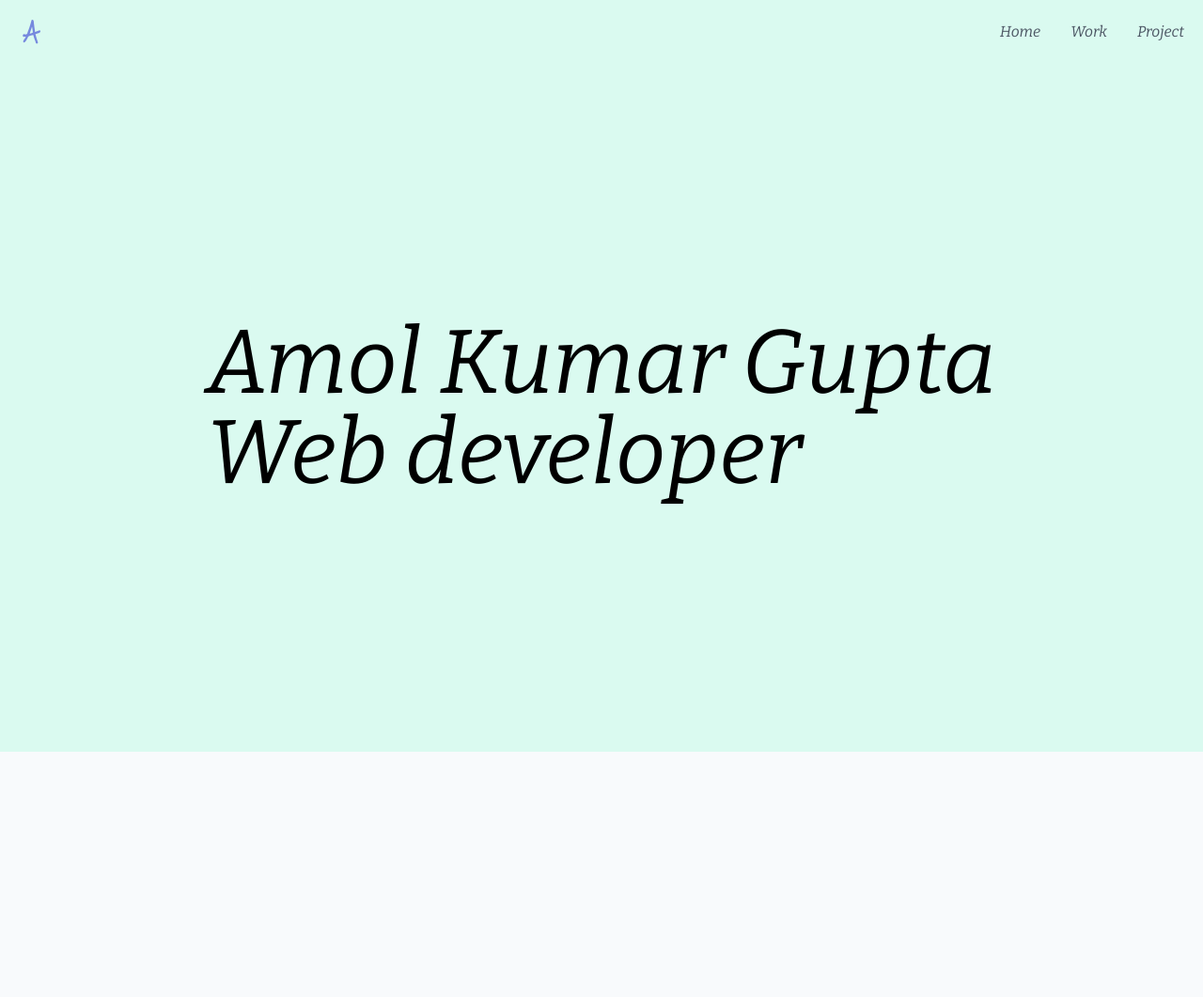
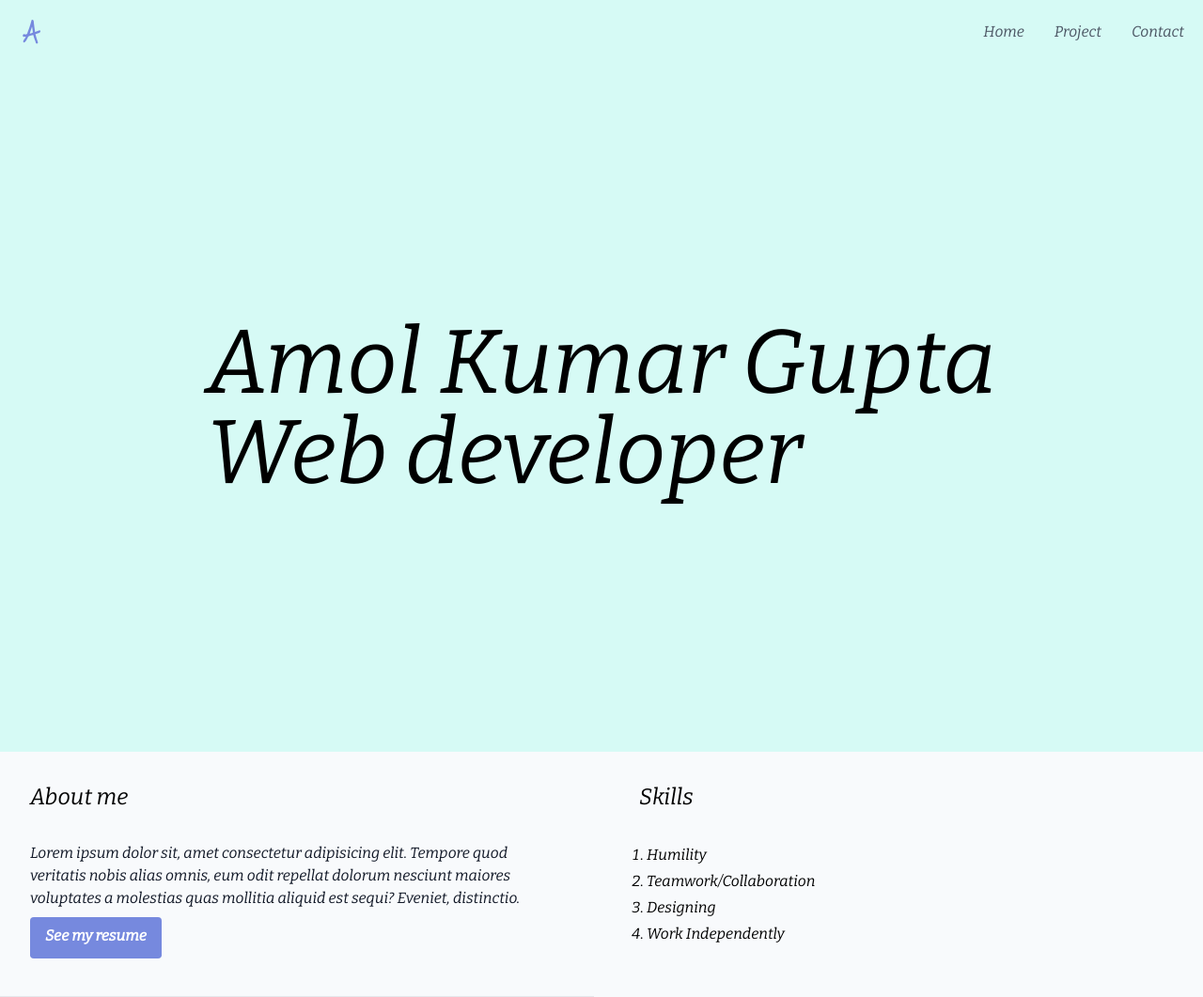
Before and after one commit to AmolKumarGupta/portfolio, a React (Create React App) app: page /home in a window 1280 px wide. Shown: the whole page at 94% size. Before the commit the page ends 800 px from the top, so only its background shows below. Built offline with nearby package versions, Linux system fonts and the light colour scheme; no server answers.

Commit message:
add: Home page

```diff
--- a/public/index.html
+++ b/public/index.html
@@ -25,6 +25,23 @@
       Learn how to configure a non-root public URL by running `npm run build`.
     -->
     <title>Amol kumar gutpa - Portfolio</title>
+
+    <!-- Open Graph / Facebook -->
+    <meta property="og:type" content="website">
+    <meta property="og:url" content="https://amol.pages.dev/">
+    <meta property="og:title" content="Amol kumar gutpa - Portfolio">
+    <meta property="og:description" content="Amol kumar gutpa - Portfolio">
+    <meta property="og:image" content="%PUBLIC_URL%/favicon.svg">
+    <meta property="og:image:width" content="400" />
+    <meta property="og:image:height" content="300" />
+
+    <!-- Twitter -->
+    <meta property="twitter:card" content="summary_large_image">
+    <meta property="twitter:url" content="https://amol.pages.dev/">
+    <meta property="twitter:title" content="Amol kumar gutpa - Portfolio">
+    <meta property="twitter:description" content="Amol kumar gutpa - Portfolio">
+    <meta property="twitter:image" content="%PUBLIC_URL%/favicon.svg">
+
     <link rel="preconnect" href="https://fonts.googleapis.com">
     <link rel="preconnect" href="https://fonts.gstatic.com" crossorigin>
     <link href="https://fonts.googleapis.com/css2?family=Bitter:ital@1&display=swap" rel="stylesheet">
--- a/src/App.js
+++ b/src/App.js
@@ -1,5 +1,6 @@
 import { Route, Routes } from "react-router-dom";
 import Front from "./components/Front";
+import Home from "./components/home/Home";
 import Project from "./components/Project";
 import Quote from "./components/Quote";
 import Test from "./Test";
@@ -21,7 +22,7 @@ function App() {
         <Project repos={repos}/>
         </div>
       }/>
-
+      <Route path="/home" element={<Home/>} />
       <Route path="/test" element={<Test/>} />
     </Routes>
     </>
--- /dev/null
+++ b/src/components/home/Home.jsx
@@ -0,0 +1,30 @@
+
+const Home = ()=> {
+
+    return (
+        <>
+        <div className="container mx-auto">
+            <div className="grid md:grid-cols-2 grid-cols-1 md:gap-4">
+                <div className="px-8 py-8 border-b md:none">
+                    <h4 className="text-2xl font-medium pb-8">About me</h4>
+                    <p className="text-gray-900 leading-6">
+                        Lorem ipsum dolor sit, amet consectetur adipisicing elit. Tempore quod veritatis nobis alias omnis, eum odit repellat dolorum nesciunt maiores voluptates a molestias quas mollitia aliquid est sequi? Eveniet, distinctio.
+                    </p>
+                    <button className="bg-[#7689de] text-white hover:bg-[#6b7dcb] font-bold py-2 px-4 border-b-4 border-[#7689de] hover:border-[#6b7dcb] rounded my-2">See my resume</button>
+                </div>
+                <div className="px-8 py-8">
+                    <h4 className="text-2xl font-medium pb-8">Skills</h4>
+                    <ol className="ml-2 font-medium leading-7 list-decimal">
+                        <li>Humility</li>
+                        <li>Teamwork/Collaboration</li>
+                        <li>Designing</li>
+                        <li>Work Independently</li>
+                    </ol>
+                </div>
+            </div>
+        </div>
+        </>
+    );
+}
+
+export default Home;
--- a/src/layouts/Header.js
+++ b/src/layouts/Header.js
@@ -16,9 +16,9 @@ function Header(){
 
                 </div>
                 <nav className={`animate-background md:animate-none ${navToggle?'hidden':''} w-full md:w-auto h-[100vh] md:h-auto text-2xl text-center md:text-base md:text-left absolute md:relative top-[50%] md:top-0 left-[50%] md:left-0 -translate-y-[50%] md:transform-none -translate-x-[50%] md:ml-auto flex md:flex flex-col md:flex-row md:flex-wrap md:items-center justify-center space-y-4 md:space-y-0 md:space-x-8`}>
-                    <a className="block hover:text-[#7689de]" href="#top" onClick={(e)=>{setNavToggle(true)}}>Home</a>
-                    <a className="block hover:text-[#7689de]" href="#top" onClick={(e)=>{setNavToggle(true)}}>Work</a>
-                    <a className="block hover:text-[#7689de]" href="#projects" onClick={(e)=>{setNavToggle(true)}}>Project</a>
+                    <a className="block hover:text-[#7689de]" href="/home" onClick={(e)=>{setNavToggle(true)}}>Home</a>
+                    <a className="block hover:text-[#7689de]" href="/" onClick={(e)=>{setNavToggle(true)}}>Project</a>
+                    <a className="block hover:text-[#7689de]" href="#top" onClick={(e)=>{setNavToggle(true)}}>Contact</a>
                 </nav>
                 {/* <button className="inline-flex items-center bg-gray-100 border-0 py-1 px-3 focus:outline-none hover:bg-gray-200 rounded text-base mt-4 md:mt-0">Button
                 </button> */}
--- a/src/layouts/Main.js
+++ b/src/layouts/Main.js
@@ -2,7 +2,7 @@ export default function Main() {
     return (
         <main className="container mx-auto grow flex px-8 sm:px-4">
             <div className="w-fit m-auto text-4xl sm:text-6xl md:text-8xl">
-                <p>Amol Kumar Gupta</p>
+                <h1>Amol Kumar Gupta</h1>
                 <p className="hover:text-[#7689de]">Web developer</p>
             </div>
         </main>
```
Also changed, not shown: public/manifest.json.
